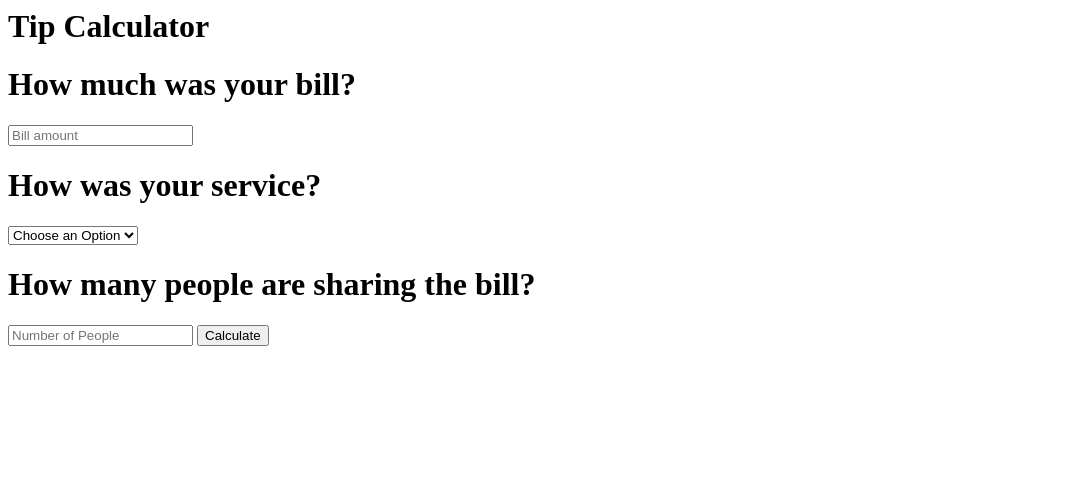
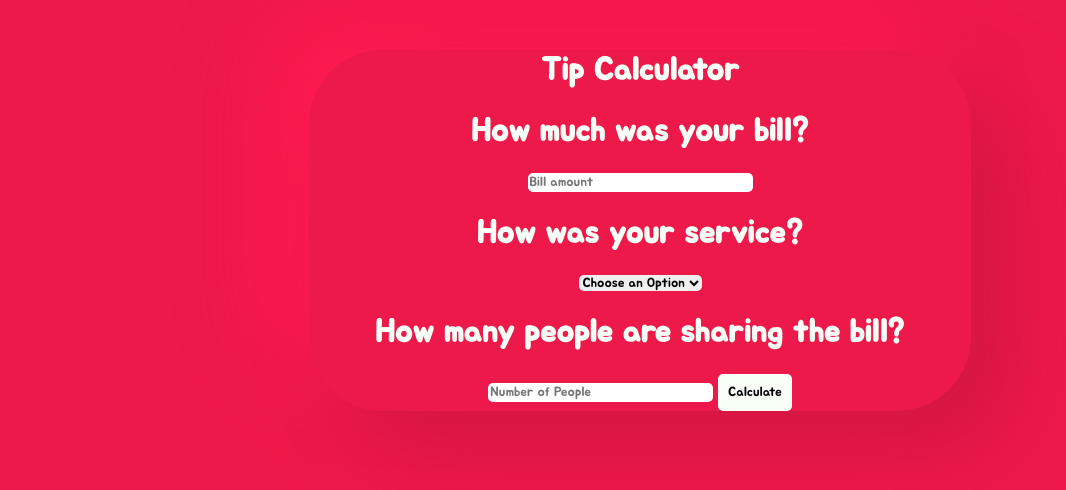
Before and after one commit to MrBeamer/tip_caculator, a plain HTML site: page index.html in a window 1280 px wide. Shown: the whole page, without its empty margins (0-1066 px from the left). Drawn offline with Linux system fonts and the light colour scheme.

Commit message:
added font and color to the page

```diff
--- a/index.html
+++ b/index.html
@@ -3,6 +3,8 @@
   <meta charset="UTF-8">
   <meta name="viewport" content="width=device-width, initial-scale=1.0">
   <link rel="stylesheet" href="style.css">
+  <link rel="preconnect" href="https://fonts.gstatic.com">
+  <link href="https://fonts.googleapis.com/css2?family=Jua&display=swap" rel="stylesheet">
   <title>Document</title>
 </head>
 <body>
@@ -12,7 +14,6 @@
       <form>
         <h1> How much was your bill? </h1>
         <input id="billing-amount" type="text" placeholder="Bill amount">
-
         <h1> How was your service?</h1>
           <select id="service-quality">
           <option disabled selected value="0">Choose an Option</option>
@@ -34,7 +35,6 @@
     <!-- boxTip end-->
   </div>
   <!-- content-container end-->
-
   <script type="text/javascript" src="calculator.js"></script>
 </body>
 </html>
--- a/style.css
+++ b/style.css
@@ -0,0 +1,55 @@
+body{
+  background-color: #ED194A;
+  font-family: 'Jua', sans-serif;
+}
+
+#content-container {
+  color: #f7fff7;
+  border-radius: 74px;
+  background: #ED194A;
+  box-shadow:  41px 41px 82px #d51743,
+               -41px -41px 82px #ff1c51;
+  width: 50%;
+  text-align: center;
+
+  padding-right: 15px;
+  padding-left: 15px;
+  margin-right: auto;
+  margin-left: auto;
+  margin-top: 50px;
+}
+@media (min-width: 768px) {
+  .container {
+    width: 750px;
+  }
+}
+@media (min-width: 992px) {
+  .container {
+    width: 970px;
+  }
+}
+@media (min-width: 1200px) {
+  .container {
+    width: 1170px;
+  }
+}
+
+input {
+  font-family: 'Jua', sans-serif;
+  border-radius: 5px;
+  border: none;
+}
+
+select {
+  font-family: 'Jua', sans-serif;
+  border-radius: 5px;
+  border: none;
+}
+
+#calculate {
+  font-family: 'Jua', sans-serif;
+  border: none;
+  border-radius: 5px;
+  background-color: #f7fff7;
+  padding: 10px;
+}
```
